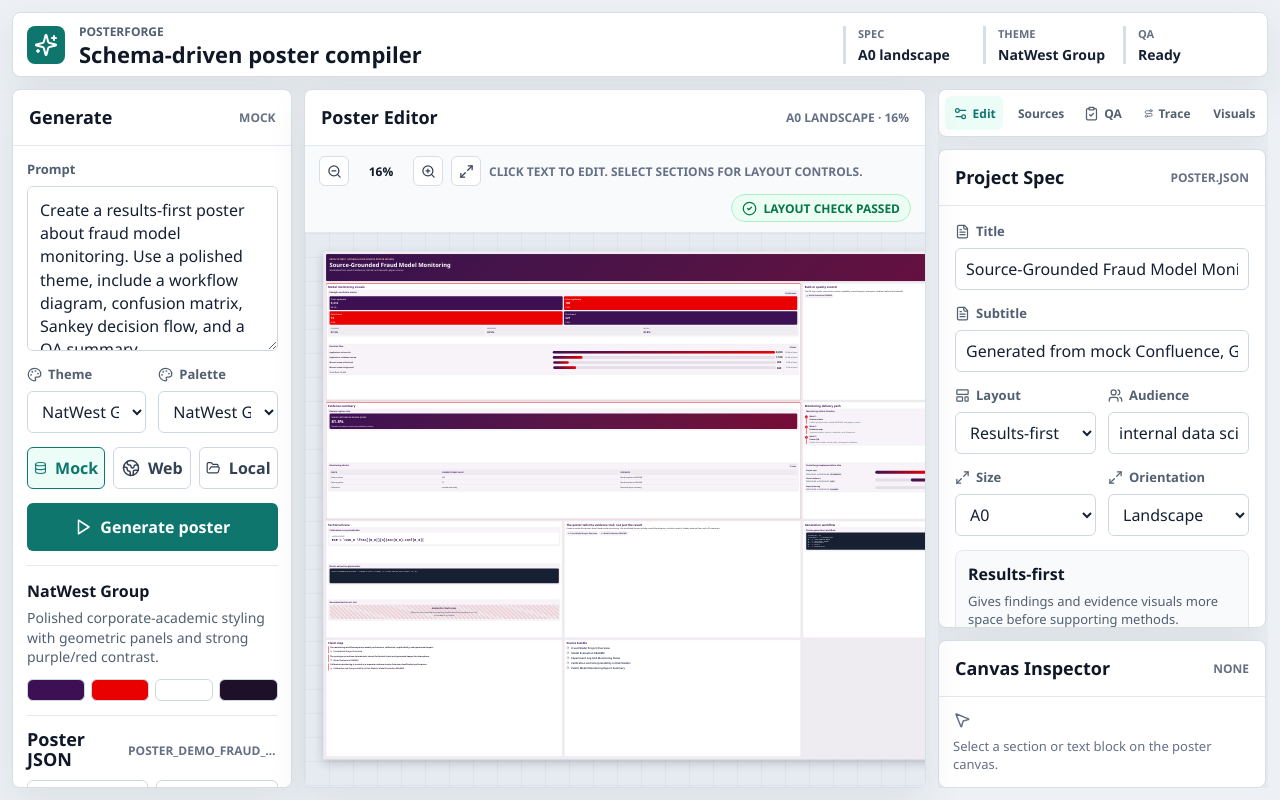
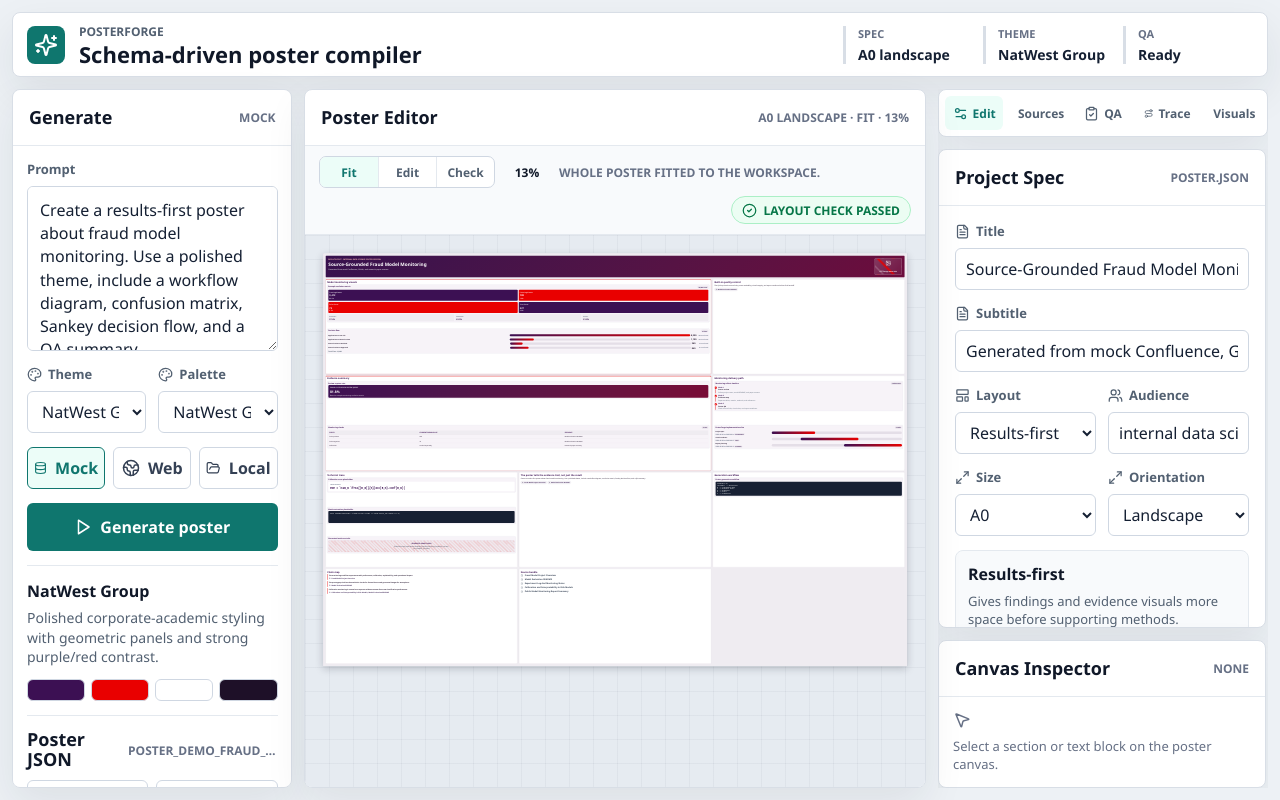
Before and after one commit to ctucker13/posterforge, a React (Vite) app: page / in a window 1280 px wide. Built offline with nearby package versions, Linux system fonts and the light colour scheme.

Commit message:
Add simple poster editor view modes

```diff
--- a/src/components/EditablePosterCanvas.tsx
+++ b/src/components/EditablePosterCanvas.tsx
@@ -1,5 +1,5 @@
 import { useEffect, useMemo, useRef, useState } from "react";
-import { AlertTriangle, CheckCircle2, Maximize2, ZoomIn, ZoomOut } from "lucide-react";
+import { AlertTriangle, CheckCircle2 } from "lucide-react";
 import type { PosterProject } from "../domain/poster";
 import { getA0PreviewFrame, PosterCanvas, type PosterCanvasItemKind } from "./PosterCanvas";
 
@@ -10,12 +10,37 @@ interface EditablePosterCanvasProps {
   selectedId?: string;
 }
 
+type EditorViewMode = "fit" | "edit" | "check";
+
 export function EditablePosterCanvas({ poster, selectedId, onPosterChange, onSelectItem }: EditablePosterCanvasProps) {
-  const [zoom, setZoom] = useState(0.16);
+  const [viewMode, setViewMode] = useState<EditorViewMode>("fit");
+  const [fitZoom, setFitZoom] = useState(0.16);
   const [layoutWarnings, setLayoutWarnings] = useState<string[]>([]);
+  const viewportRef = useRef<HTMLDivElement>(null);
   const stageRef = useRef<HTMLDivElement>(null);
   const outputFrame = useMemo(() => getA0PreviewFrame(poster.format.orientation), [poster.format.orientation]);
+  const zoom = viewMode === "fit" ? fitZoom : viewMode === "edit" ? 0.24 : 0.16;
   const zoomLabel = `${Math.round(zoom * 100)}%`;
+
+  useEffect(() => {
+    const viewport = viewportRef.current;
+    if (!viewport) {
+      return;
+    }
+
+    function updateFitZoom() {
+      const rect = viewport!.getBoundingClientRect();
+      const availableWidth = Math.max(1, rect.width - 36);
+      const availableHeight = Math.max(1, rect.height - 36);
+      const nextZoom = Math.max(0.1, Math.min(0.5, availableWidth / outputFrame.width, availableHeight / outputFrame.height));
+      setFitZoom(Number(nextZoom.toFixed(3)));
+    }
+
+    updateFitZoom();
+    const observer = new ResizeObserver(updateFitZoom);
+    observer.observe(viewport);
+    return () => observer.disconnect();
+  }, [outputFrame.height, outputFrame.width]);
 
   useEffect(() => {
     const frame = window.requestAnimationFrame(() => {
@@ -65,31 +90,33 @@ export function EditablePosterCanvas({ poster, selectedId, onPosterChange, onSel
     <section className="preview-panel editable-poster-panel" aria-label="Editable poster canvas">
       <div className="panel-header">
         <h2>Poster Editor</h2>
-        <span>{`A0 ${outputFrame.orientation} · ${zoomLabel}`}</span>
+        <span>{`A0 ${outputFrame.orientation} · ${viewMode} · ${zoomLabel}`}</span>
       </div>
-      <div className="preview-toolbar" aria-label="Editor zoom controls">
-        <button type="button" onClick={() => setZoom((value) => Math.max(0.1, Number((value - 0.03).toFixed(2))))} title="Zoom out">
-          <ZoomOut size={15} />
-        </button>
+      <div className="preview-toolbar" aria-label="Editor view controls">
+        <div className="view-mode-toggle" role="tablist" aria-label="Poster editor view mode">
+          <button className={viewMode === "fit" ? "active" : ""} type="button" role="tab" aria-selected={viewMode === "fit"} onClick={() => setViewMode("fit")}>
+            Fit
+          </button>
+          <button className={viewMode === "edit" ? "active" : ""} type="button" role="tab" aria-selected={viewMode === "edit"} onClick={() => setViewMode("edit")}>
+            Edit
+          </button>
+          <button className={viewMode === "check" ? "active" : ""} type="button" role="tab" aria-selected={viewMode === "check"} onClick={() => setViewMode("check")}>
+            Check
+          </button>
+        </div>
         <strong>{zoomLabel}</strong>
-        <button type="button" onClick={() => setZoom((value) => Math.min(0.5, Number((value + 0.03).toFixed(2))))} title="Zoom in">
-          <ZoomIn size={15} />
-        </button>
-        <button type="button" onClick={() => setZoom(0.16)} title="Reset zoom">
-          <Maximize2 size={15} />
-        </button>
-        <span>Click text to edit. Select sections for layout controls.</span>
+        <span>{viewMode === "edit" ? "Click text to edit. Select sections for layout controls." : viewMode === "check" ? "Export framing and layout warnings." : "Whole poster fitted to the workspace."}</span>
         <span className={layoutWarnings.length > 0 ? "render-check warning" : "render-check passed"} title={layoutWarnings.slice(0, 4).join("\n")}>
           {layoutWarnings.length > 0 ? <AlertTriangle size={15} /> : <CheckCircle2 size={15} />}
           {layoutWarnings.length > 0 ? `${layoutWarnings.length} layout warning${layoutWarnings.length === 1 ? "" : "s"}` : "Layout check passed"}
         </span>
       </div>
-      <div className="preview-viewport">
+      <div ref={viewportRef} className="preview-viewport">
         <div ref={stageRef} className="a0-preview-stage" style={{ width: outputFrame.width * zoom, height: outputFrame.height * zoom }}>
           <div style={{ transform: `scale(${zoom})`, transformOrigin: "top left" }}>
             <PosterCanvas
               poster={poster}
-              mode="edit"
+              mode={viewMode === "check" ? "preview" : "edit"}
               selectedId={selectedId}
               onSelectItem={onSelectItem}
               onUpdatePosterField={updatePosterField}
--- a/src/styles/app.css
+++ b/src/styles/app.css
@@ -1103,6 +1103,36 @@ textarea {
   color: #101828;
 }
 
+.view-mode-toggle {
+  display: inline-grid;
+  grid-template-columns: repeat(3, minmax(0, 1fr));
+  overflow: hidden;
+  border: 1px solid #cfd7e2;
+  border-radius: 7px;
+  background: #ffffff;
+}
+
+.view-mode-toggle button {
+  width: auto;
+  min-width: 58px;
+  height: 30px;
+  border: 0;
+  border-radius: 0;
+  color: #526071;
+  font-size: 12px;
+  font-weight: 900;
+  background: transparent;
+}
+
+.view-mode-toggle button + button {
+  border-left: 1px solid #e4e9ef;
+}
+
+.view-mode-toggle button.active {
+  color: #0f766e;
+  background: #ecfdf8;
+}
+
 .render-check {
   display: inline-flex;
   min-height: 28px;
```
